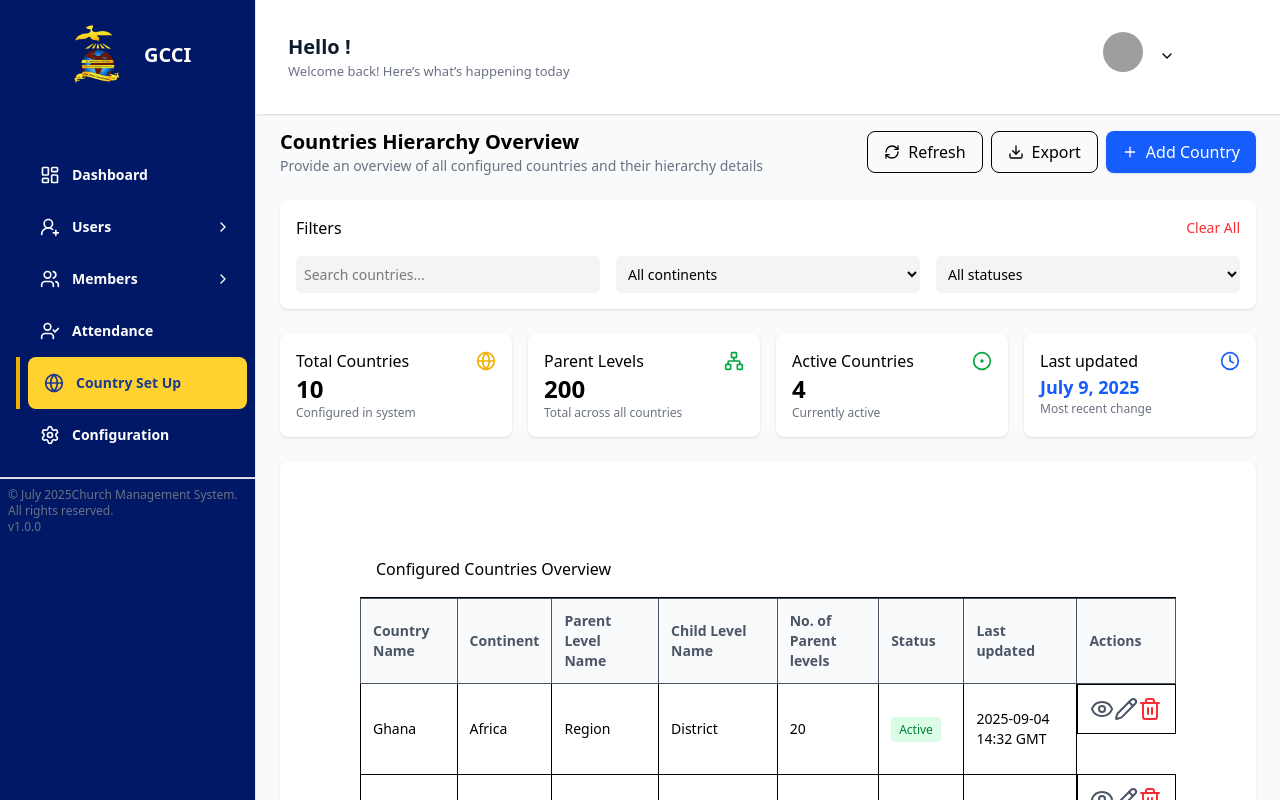
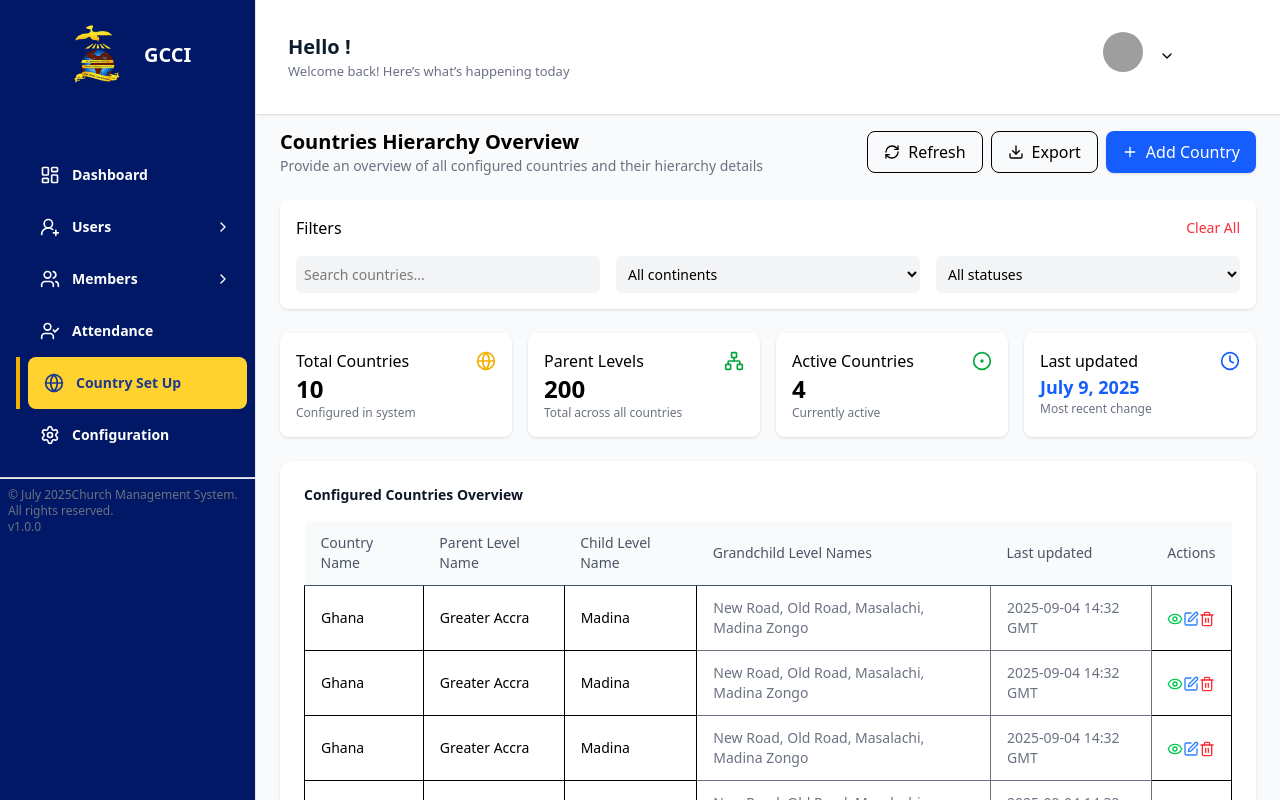
Before and after one commit to dgati-codes/ChurchSoft_Frontend, a React (Vite) app: page /dashboard/countries in a window 1280 px wide. Built offline with nearby package versions, Linux system fonts and the light colour scheme; no server answers; sample sign-in values are in the browser's storage; grey boxes are pictures that could not be loaded.

Commit message:
countryoverview fixed, pagenotfound created

```diff
--- a/src/Layouts/Dashboard/Dashboard.jsx
+++ b/src/Layouts/Dashboard/Dashboard.jsx
@@ -86,7 +86,7 @@ export default function Dashboard() {
               <Ministry title="Worship Team" leader="Sarah Mensah" count="24" />
               <Ministry title="Children Ministry" leader="Celine Abbie" count="50" />
               <Ministry title="Junior Youth" leader="James Allortey" count="40" />
-              <Ministry title="Preyer Ministry" leader="James Allortey" count="40" />
+              <Ministry title="Prayer Ministry" leader="James Allortey" count="40" />
             </div>
           </div>
         </div>
--- a/src/Layouts/Dashboard/countries/AddCountryModal.jsx
+++ /dev/null
@@ -1,169 +0,0 @@
-import { useState } from "react";
-import { CircleAlert,  X } from 'lucide-react';
-
-
-export default function AddCountryModal({ isOpen, onClose }) {
-  const [formData, setFormData] = useState({
-    country: "",
-    continent: "",
-    status: "Active",
-    parentLevel: "",
-    childLevel: "",
-    numParent: 1,
-  });
-
-  const handleChange = (e) => {
-    const { name, value } = e.target;
-    setFormData({ ...formData, [name]: value });
-  };
-
-  const handleSubmit = (e) => {
-    e.preventDefault();
-    console.log("Form Submitted:", formData);
-    onClose();
-  };
-
-  if (!isOpen) return null;
-
-  return (
-<div className="fixed inset-0 font-[DM Sans] flex items-center justify-center bg-black/60 rounded-lg z-50">
-
-      <div className="bg-white w-full    max-w-xl rounded-xl shadow-lg p-6">
-        {/* Header */}
-        <div className="flex justify-between items-center border-b pb-3">
-          <div>
-            <h2 className="text-lg font-semibold">Add a country</h2>
-          <p className="text-sm text-gray-500">Configure a new country hierarchy structure</p>
-          </div>
-          <button
-            onClick={onClose}
-            className="text-gray-500 hover:text-gray-800"
-          >
-            <X className="w-6 h-6 text-gray-400"/>
-          </button>
-        </div>
-
-        {/* Form */}
-        <form onSubmit={handleSubmit} className="space-y-6 mt-4">
-          {/* Basic Information */}
-          <div>
-           <div className="flex items-center gap-2">
-             <CircleAlert className="w-4 mb-2 h-4"/>
-            <h3 className="text-sm font-medium mb-2"> Basic Information</h3>
-           </div>
-            <div className="grid grid-cols-2 gap-4">
-               <div>
-                <label htmlFor="country" className="font-semibold">Country Name<span className="text-red-500 text-xl">*</span> </label>
-              <input
-                type="text"
-                name="country"
-                value={formData.country}
-                onChange={handleChange}
-                placeholder="Enter country name"
-                className="w-full bg-gray-100 rounded-md px-3 py-2 text-sm"
-              />
-               </div>
-              <div>
-                <label htmlFor="continent" className="font-semibold">Continent<span className="text-red-500 text-xl">*</span> </label>
-              <select
-                name="continent"
-                value={formData.continent}
-                onChange={handleChange}
-                className="w-full bg-gray-100 rounded-md px-3 py-2 text-sm"
-              >
-                <option value="">Select Continent</option>
-                <option value="Africa">Africa</option>
-                <option value="Asia">Asia</option>
-                <option value="Europe">Europe</option>
-                <option value="North America">North America</option>
-                <option value="South America">South America</option>
-              </select>
-              </div>
-            </div>
-          </div>
-
-          {/* Configuration Details */}
-          <div>
-            <div className="flex items-center gap-2">
-                <CircleAlert className="w-4 mb-2 h-4"/>
-            <h3 className="text-sm font-medium mb-2"> Configuration Details</h3>
-            </div>
-            <p className="font-semibold">Status <span className="text-red-500 text-xl">*</span> </p>
-            <select
-              name="status"
-              value={formData.status}
-              onChange={handleChange}
-              className="w-full bg-gray-100  rounded-md px-3 py-2 text-sm"
-            >
-              <option value="Active" className="text-green-500">Active</option>
-              <option value="Inactive" className="text-red-500">Inactive</option>
-            </select>
-          </div>
-
-          {/* Hierarchy Structure */}
-          <div>
-            <div className="flex items-center  gap-2">
-                <CircleAlert className="w-4 mb-2 h-4"/>
-            <h3 className="text-sm font-medium mb-2">  Hierarchy Structure</h3>
-            </div>
-            <div className="grid grid-cols-2 gap-2">
-              <div>
-                  <p>Parent Level Name<span className="text-red-500 text-xl">*</span> </p>
-              <input
-                type="text"
-                name="parentLevel"
-                value={formData.parentLevel}
-                onChange={handleChange}
-                placeholder="e.g. Region, State, Province"
-                className="w-full bg-gray-100 rounded-md px-3 py-2 text-sm"
-              />
-              </div>
-              <div>
-                <p>Child Level Name<span className="text-red-500 text-xl">*</span> </p>
-              <input
-                type="text"
-                name="childLevel"
-                value={formData.childLevel}
-                onChange={handleChange}
-                placeholder="e.g. District, County, Municipality"
-                className="w-full bg-gray-100 rounded-md px-3 py-2 text-sm"
-              />
-              </div>
-            </div>
-            <div className="mt-3">
-              <label className="block text-sm font-medium">Number of Parent*</label>
-              <input
-                type="number"
-                name="numParent"
-                value={formData.numParent}
-                onChange={handleChange}
-                min="0"
-                className="w-full bg-gray-100 rounded-md px-3 py-2 text-sm mt-1"
-              />
-              <p className="text-xs text-gray-500 mt-1">
-                Total number of parent levels in this country
-              </p>
-            </div>
-          </div>
-
-          {/* Actions */}
-          <div className="flex justify-end space-x-3 pt-3 border-t">
-            <button
-              type="button"
-              onClick={onClose}
-              className="px-4 py-2 text-sm rounded-md border hover:bg-gray-100"
-            >
-              Cancel
-            </button>
-            <button
-              type="submit"
-              className="px-4 py-2 text-sm rounded-md bg-blue-600 text-white hover:bg-blue-700"
-            >
-              Add Country
-            </button>
-          </div>
-        </form>
-      </div>
-    </div>
-  );
-}
--- a/src/Layouts/Dashboard/countries/CountriesOverview.jsx
+++ b/src/Layouts/Dashboard/countries/CountriesOverview.jsx
@@ -1,8 +1,9 @@
 import { useState } from "react";
-import { RefreshCw, Download, Pencil,  Plus, Clock, Eye, Globe, CircleDot, Network, Trash2 } from "lucide-react";
-import AddCountryModal from "./AddCountryModal";
+import { RefreshCw, Download, Edit,  Plus, Clock, Eye, Globe, CircleDot, Network, Trash2 } from "lucide-react";
+import CountryAdministrativeDivisions from "./CountryAdministrativeDivisions";
+// import CountryAdministrativeDivisions from "./CountryAdministrativeDivisions";
 function CountriesOverview() {
-    const [showAddCountryModal, setShowAddCountryModal] = useState(false);
+    const [showCountryAdministrativeDivisions, setShowCountryAdministrativeDivisions] = useState(false);
 
 
   const [countries] = useState([
@@ -61,7 +62,7 @@ function CountriesOverview() {
           <button className="flex items-center gap-2 px-4 py-2 border rounded-lg hover:bg-gray-100">
             <Download className="w-4 h-4" /> Export
           </button>
-          <button onClick={() => setShowAddCountryModal(true)} className="flex items-center gap-2 px-4 py-2 bg-blue-600 text-white rounded-lg shadow hover:bg-blue-700">
+          <button onClick={() => setShowCountryAdministrativeDivisions(true)} className="flex items-center gap-2 px-4 py-2 bg-blue-600 text-white rounded-lg shadow hover:bg-blue-700">
             <Plus className="w-4 h-4" /> Add Country
           </button>
         </div>
@@ -140,55 +141,67 @@ function CountriesOverview() {
       </div>
 
       {/* Table */}
-      <div className="bg-white p-20 rounded-lg shadow overflow-hidden">
-        <h2 className="p-4 font-medium border-b">Configured Countries Overview</h2>
-        <table className="w-full text-sm border-collapse ">
-          <thead >
+       <div className="bg-white rounded-xl shadow-sm p-6">
+        <h3 className="text-sm font-semibold text-gray-900 mb-4">
+          Configured Countries Overview
+        </h3>
+
+        <div className="overflow-x-auto">
+          <table className="w-full border-collapse text-sm">
+            <thead>
               <tr className="bg-gray-50 text-gray-600">
-              <th className="p-3 text-left border">Country Name</th>
-              <th className="p-3 text-left border">Continent</th>
-              <th className="p-3 text-left border">Parent Level Name</th>
-              <th className="p-3 text-left border">Child Level Name</th>
-              <th className="p-3 text-left border">No. of Parent levels</th>
-              <th className="p-3 text-left border">Status</th>
-              <th className="p-3 text-left border">Last updated</th>
-              <th className="p-3 text-left border">Actions</th>
+                {[
+                  "Country Name",
+                  "Parent Level Name",
+                  "Child Level Name",
+                  "Grandchild Level Names",
+                  "Last updated",
+                  "Actions",
+                ].map((head) => (
+                  <th
+                    key={head}
+                    className="text-left  px-4 py-3 font-medium border-b"
+                  >
+                    {head}
+                  </th>
+                ))}
               </tr>
             </thead>
+
             <tbody>
-            {countries.map((c, idx) => (
-              <tr key={idx} className="hover:bg-gray-50">
-                <td className="p-3 border">{c.name}</td>
-                <td className="p-3 border">{c.continent}</td>
-                <td className="p-3 border">{c.parent}</td>
-                <td className="p-3 border">{c.child}</td>
-                <td className="p-3 border">{c.parentLevels}</td>
-                <td className="p-3 border">
-                  <span
-                    className={`px-2 py-1 rounded text-xs ${
-                      c.status === "Active"
-                        ? "bg-green-100 text-green-700"
-                        : "bg-red-100 text-red-600"
-                    }`}
+              {Array.from({ length: 8 }).map((_, i) => (
+                <tr
+                  key={i}
+                  className="border-b last:border-none hover:bg-gray-50"
                 >
-                    {c.status}
-                  </span>
+                  <td className="border  px-4 py-3">Ghana</td>
+                  <td className="border px-4 py-3">Greater Accra</td>
+                  <td className="border px-4 py-3">Madina</td>
+                  <td className="border px-4 py-3 text-gray-500">
+                    New Road, Old Road, Masalachi, Madina Zongo
                   </td>
-                <td className="p-3 border">{c.updated}</td>
-                <td className="p-3 border flex  mb-10">
-                  <Eye className="text-gray-600 "/>
-                  <Pencil  className="text-gray-600 "/>
-                  <Trash2 className="text-red-500 "></Trash2>
+                  <td className="border px-4 py-3 text-gray-500">
+                    2025-09-04 14:32 GMT
+                  </td>
+                  <td className=" border px-1  py-1 text-center">
+                    <Eye className="inline w-4 h-4 text-green-500 cursor-pointer" />
+                      <Edit
+                        className="inline w-4 h-4 text-blue-500 cursor-pointer"
+                      />
+                      <Trash2
+                        className="inline w-4 h-4 text-red-500 cursor-pointer"
+                      />
                     </td>
                 </tr>
               ))}
             </tbody>
           </table>
         </div>
-       <AddCountryModal
+      </div>
+       <CountryAdministrativeDivisions
        className="fixed inset-0 flex items-center justify-center bg-black bg-opacity-10 z-50"
-        isOpen={showAddCountryModal}
-        onClose={() => setShowAddCountryModal(false)}
+        isOpen={showCountryAdministrativeDivisions}
+        onClose={() => setShowCountryAdministrativeDivisions(false)}
       />
     </div>
 
```
Also changed, not shown: src/App.jsx (+15 -13 lines), src/Layouts/Dashboard/countries/CountryAdministrativeDivisions.jsx (+17 -9 lines), src/page-not-found/PageNotFound.jsx (added, +20 -0 lines). Lines whose indentation alone changed are shown as unchanged.
